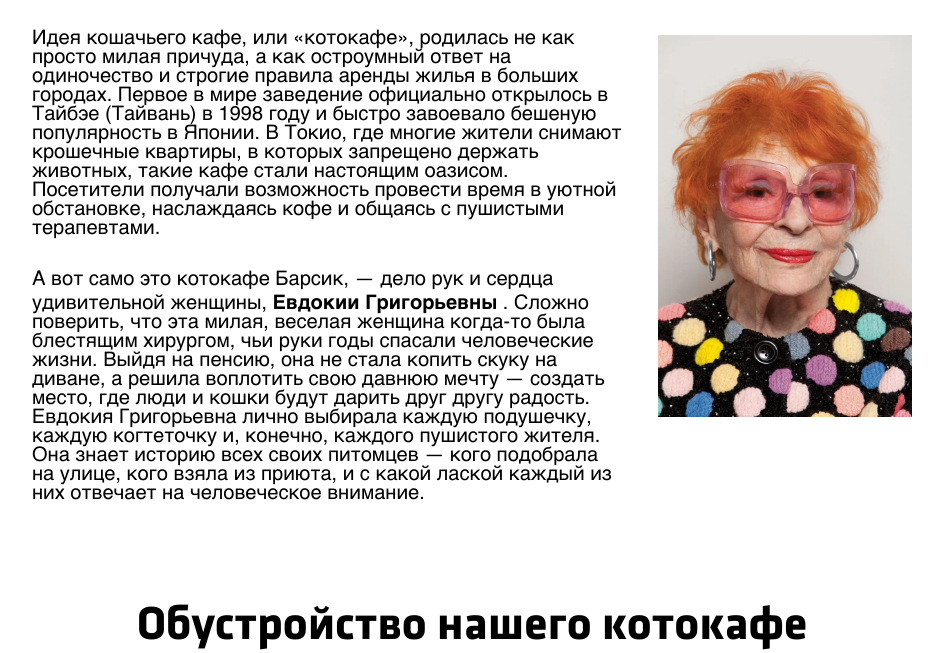
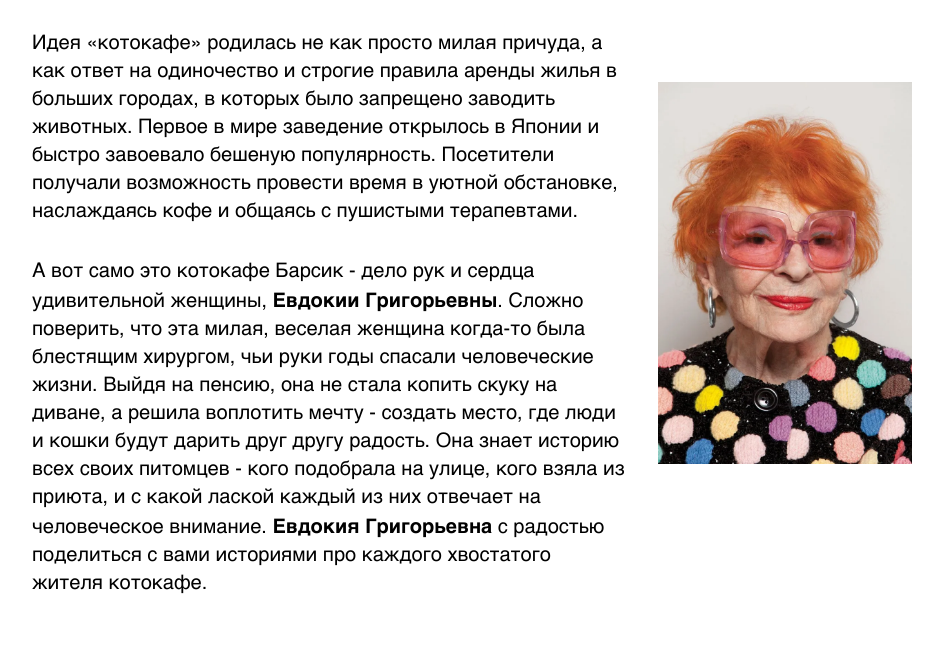
Before and after one commit to h1mde/barsik, a plain HTML site: page dist/about.html in a window 1280 px wide. Shown: the part 147-800 px from the top of the page, without its empty margins (168-1111 px from the left). Drawn offline with Linux system fonts and the light colour scheme.

Commit message:
Сделала все красиво

```diff
--- a/dist/about.html
+++ b/dist/about.html
@@ -35,13 +35,27 @@
         <article class="about">
             <section class="about__section">
                 <h1 class="about__section__title1 h1">О котокафе</h1>
-                <p class="about__section__p1 p1">
-                    Идея кошачьего кафе, или «котокафе», родилась не как просто милая причуда, а как остроумный ответ на одиночество и строгие правила аренды жилья в больших городах. Первое в мире заведение официально открылось в Тайбэе (Тайвань) в 1998 году и быстро завоевало бешеную популярность в Японии. В Токио, где многие жители снимают крошечные квартиры, в которых запрещено держать животных, такие кафе стали настоящим оазисом. Посетители получали возможность провести время в уютной обстановке, наслаждаясь кофе и общаясь с пушистыми терапевтами.                </p>
-                <p class="about__section__p1 p1">
-                    А вот само это котокафе Барсик, — дело рук и сердца удивительной женщины, <b>Евдокии Григорьевны</b> . Сложно поверить, что эта милая, веселая женщина когда-то была блестящим хирургом, чьи руки годы спасали человеческие жизни. Выйдя на пенсию, она не стала копить скуку на диване, а решила воплотить свою давнюю мечту — создать место, где люди и кошки будут дарить друг другу радость. Евдокия Григорьевна лично выбирала каждую подушечку, каждую когтеточку и, конечно, каждого пушистого жителя. Она знает историю всех своих питомцев — кого подобрала на улице, кого взяла из приюта, и с какой лаской каждый из них отвечает на человеческое внимание.                </p>
+                <p class="about__section__text1 p1">
+                    Идея «котокафе» родилась не как просто милая причуда, а как ответ на
+                    одиночество и строгие правила аренды жилья в больших городах, в которых
+                    было запрещено заводить животных. Первое в мире заведение открылось в
+                    Японии и быстро завоевало бешеную популярность. Посетители получали
+                    возможность провести время в уютной обстановке, наслаждаясь кофе и общаясь
+                    с пушистыми терапевтами.
+                </p>
+                <p class="about__section__text1 p1">
+                    А вот само это котокафе Барсик - дело рук и сердца удивительной женщины,
+                    <b>Евдокии Григорьевны</b>. Сложно поверить, что эта милая, веселая
+                    женщина когда-то была блестящим хирургом, чьи руки годы спасали
+                    человеческие жизни. Выйдя на пенсию, она не стала копить скуку на
+                    диване, а решила воплотить мечту - создать место, где люди и кошки
+                    будут дарить друг другу радость. Она знает историю всех своих питомцев
+                    - кого подобрала на улице, кого взяла из приюта, и с какой лаской
+                    каждый из них отвечает на человеческое внимание. <b>Евдокия Григорьевна</b> с радостью поделиться с
+                    вами историями про каждого хвостатого жителя котокафе.
+                </p>
             </section>
             <img src="assets/images/evdokia.webp" alt="Евдокия Григорьевна - Создательница котокафе Барсик" class="about__image">
-
         </article>
         <articale class="view">
             <h1 class="view__title1 h1">Обустройство нашего котокафе</h1>
--- a/src/scss/base/_typography.scss
+++ b/src/scss/base/_typography.scss
@@ -3,7 +3,7 @@
         url('../fonts/Klavika-Basic.woff') format(woff),
         url('../fonts/Klavika-Basic.otf') format(otf);
     font-family: "Klavika Basic";
-    font-display: swap;
+    //font-display: swap;
 }
 @font-face{
     src: url('../fonts/Helvetica.woff2') format('woff2'),
--- a/src/scss/components/_cat-max.scss
+++ b/src/scss/components/_cat-max.scss
@@ -2,8 +2,13 @@
     display: flex;
     flex-direction: column;
     align-items: center;
-    gap: var(--space-element);
+    gap: 20px;
     width: 400px;
+
+    @media (max-width: 1279px) {
+            gap: 8px;
+
+        }
 
     &__list{
         width: 100%;
@@ -12,6 +17,9 @@
         gap: 16px;
         justify-content: space-between;
         align-items: stretch;
+        @media (max-width: 1279px) {
+            gap: 8px;
+        }
 
         @media (max-width: 786px) {
             width: 300px;
--- a/src/scss/components/_footer.scss
+++ b/src/scss/components/_footer.scss
@@ -36,6 +36,7 @@
             }
         }
     }
+
     &__logo{
         @media (max-width: 1279px) {
             height: 50px;
--- a/src/scss/main.scss
+++ b/src/scss/main.scss
@@ -178,11 +178,23 @@
   align-items: center;
   padding: 0 var(--space-page);
 
+  &__title1{
+    text-align: center;
+  }
+
   &__block{
     display: flex;
     flex-wrap: wrap;
     justify-content: center;
-    gap: var(--space-section);
+    gap: 100px;
+
+    @media (max-width:1279px){
+      gap: 64px;
+    }
+
+    @media (max-width:1279px){
+      gap: 40px;
+    }
   }
 }
 
@@ -197,22 +209,21 @@
     text-align: center;
   }
 
-
   &__container{
     &__block{
       align-items: stretch;
+
       @media(max-width:1279px){
         display: flex;
         flex-wrap: wrap;
         justify-content: center;
         gap: var(--space-block);
+
         &__div{
           display: none;
         }
       }
-
     }
-
   }
 
   @media (min-width: 1280px) {
@@ -275,6 +286,10 @@
     flex: 7;
     min-width: 0;
     gap: var(--space-block);
+    &__text1{
+      line-height: 28px;
+
+    }
   }
 
   @media (max-width: 767px) {
```
Also changed, not shown: src/pages/about.html (+19 -5 lines), dist/assets/css/main.css.
